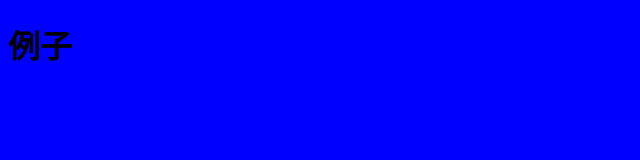
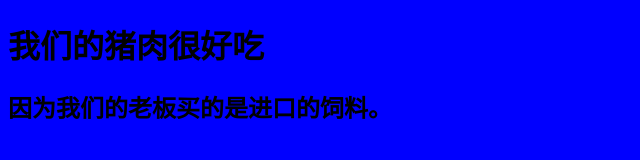
Before and after one commit to CarlosXu-S/git-demo-1, a plain HTML site: page index.html in a window 1280 px wide. Shown: the whole page, without its empty margins (0-640 px from the left). Drawn offline with Linux system fonts and the light colour scheme.

Commit message:
版本11-老板的广告语

```diff
--- a/index.html
+++ b/index.html
@@ -11,7 +11,8 @@
 
 <body>
     <div>
-        <h1>例子</h1>
+        <h1>我们的猪肉很好吃</h1>
+        <h2>因为我们的老板买的是进口的饲料。</h2>
     </div>
 </body>
 
```
